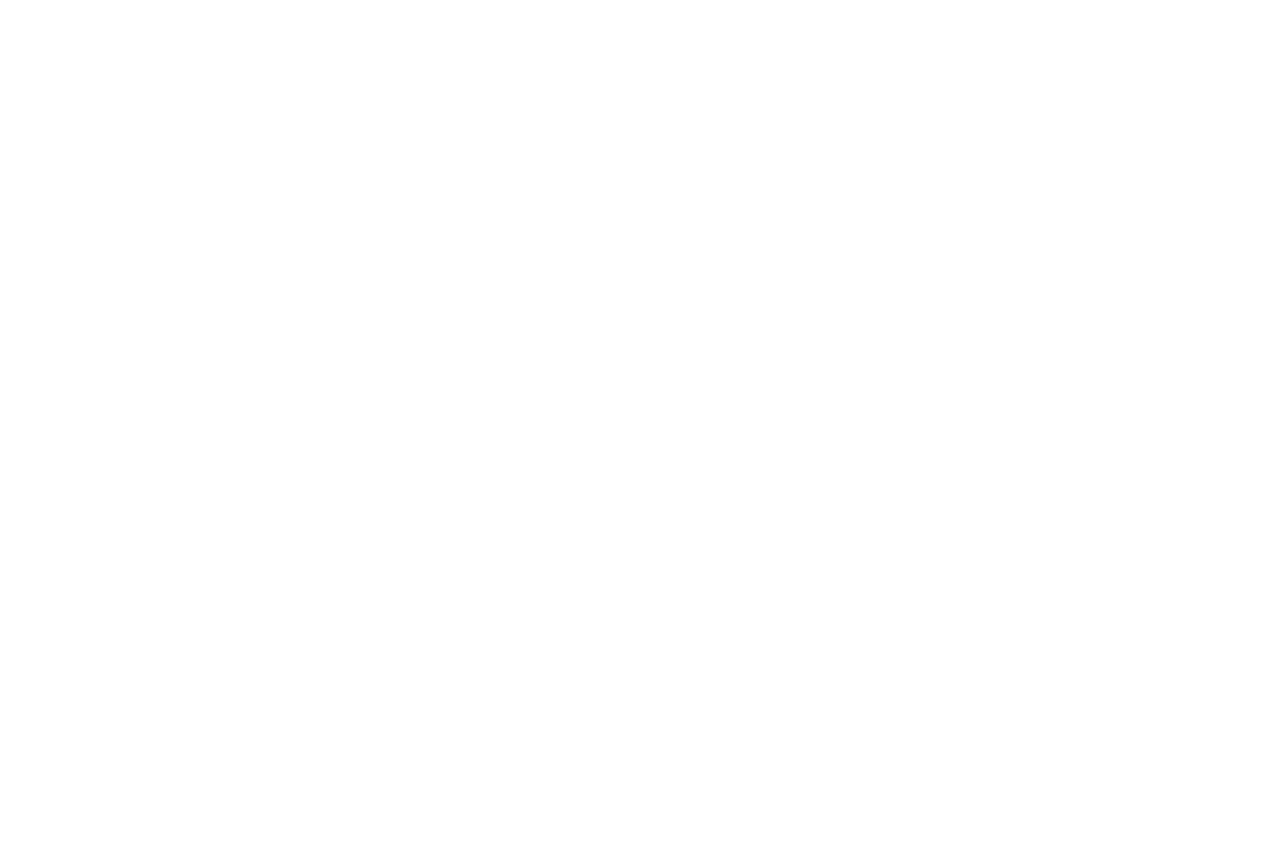
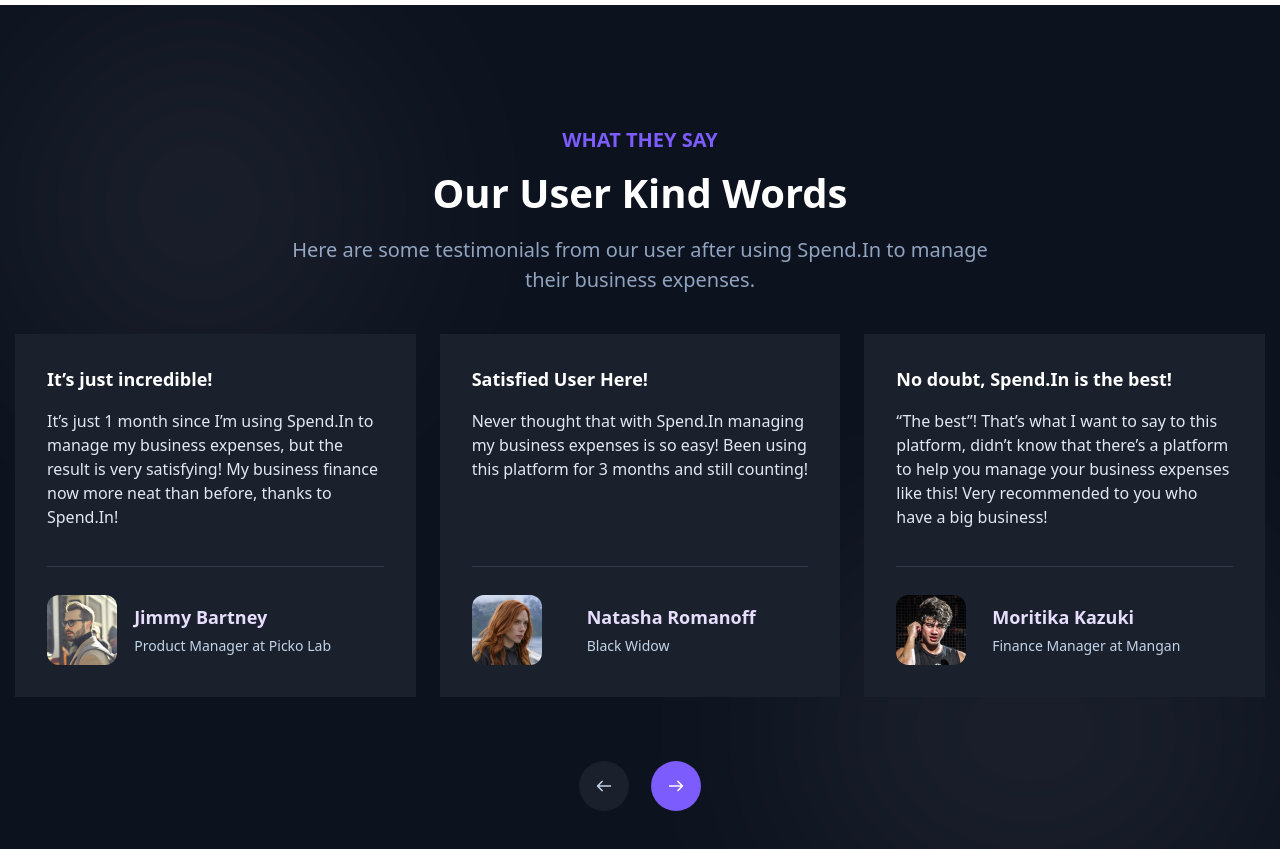
Before and after one commit to brysah/SpendIn, a React (Vite) app in the folder landingpage/: page / in a window 1280 px wide. Shown: the part 3940-4789 px from the top of the page. Before the commit the page ends 3945 px from the top, so only its background shows below. Built offline with nearby package versions, Linux system fonts and the light colour scheme.

Commit message:
feat: add Testimonials section

```diff
--- a/landingpage/src/App.jsx
+++ b/landingpage/src/App.jsx
@@ -8,9 +8,17 @@
 import workitem1 from './assets/workitem-1.png'
 import workitem2 from './assets/workitem-2.png'
 import workitem3 from './assets/workitem-3.png'
+import arrowR from './assets/arrow-right.png'
+import arrowL from './assets/arrow-left.png'
 import { useState } from 'react'
 import { ToggleButton } from './components/ToggleButton'
 import { Stories } from './components/Stories'
+import { testimonials } from './utils/testimonials'
+import { TestimonialCard } from './components/TestmonialCard'
+import { Navigation } from 'swiper/modules';
+import { Swiper, SwiperSlide } from 'swiper/react';
+import 'swiper/css';
+import 'swiper/css/navigation';
 
 function App() {
   const [hasSpend, setHasSpend] = useState(true);
@@ -128,6 +136,45 @@
           <Stories hasSpend={hasSpend} />
         </div>
       </section>
+      <section className="bg-secondary-700 py-[120px] max-w-screen-xl w-full mx-auto px-[15px] relative">
+        <div className="absolute top-0 rounded-full left-0 w-[400px] h-[400px] bg-primary opacity-5 blur-[100px]"></div>
+        <div className="absolute bottom-0 rounded-full right-0 w-[500px] h-[400px] bg-primary opacity-5 blur-[100px]"></div>
+        <div className="mx-auto  max-w-[720px] w-full">
+          <h5 className='text-primary-500 text-[20px] font-semibold mb-2 text-center' >WHAT THEY SAY</h5>
+          <h4 className='font-bold text-[40px] text-primary text-center mb-3'>Our User Kind Words</h4>
+          <p className='text-secondary-300 text-[20px] mb-[39px] text-center'>
+            Here are some testimonials from our user after using Spend.In to manage their business  expenses.</p>
+        </div>
+        <div className="">
+          <Swiper
+            modules={[Navigation]}
+            spaceBetween={24}
+            slidesPerView={3}
+            navigation={{
+              prevEl: '.swiper-button-prev',
+              nextEl: '.swiper-button-next'
+            }}
+          >
+
+            {
+              testimonials?.map((testimonial, index) => (
+                <SwiperSlide key={index}><TestimonialCard user={testimonial} /></SwiperSlide>
+              ))
+            }
+            <div className="flex gap-[20px] max-w-[122px] w-full mx-auto h-[50px] items-center justify-between mt-[64px]">
+              <div className="swiper-button-prev static m-0 after:content-[''] rounded-full bg-primary-500 w-[50px] h-[50px]">
+                <img src={arrowL} alt="left arrow" />
+              </div>
+              <div className="swiper-button-next static m-0 after:content-[''] rounded-full bg-primary-500 w-[50px] h-[50px]">
+                <img src={arrowR} alt="right arrow" />
+              </div>
+            </div>
+
+          </Swiper>
+
+
+        </div>
+      </section>
     </>
   )
 }
--- /dev/null
+++ b/landingpage/src/components/TestmonialCard/index.jsx
@@ -0,0 +1,24 @@
+export function TestimonialCard({ user }) {
+    return (
+        <div className="bg-secondary-500 p-[32px] h-[363px] flex items-start justify-between flex-col">
+            <div className="relative block after:content-[''] after:bg-secondary-300 after:w-full after:h-[1px] after:top-[200px] after:left-[0] after:absolute after:opacity-[0.2]">
+                <h6 className="text-[18px] text-primary font-semibold mb-[16px]" >{user.title}</h6>
+                <p className="text-[16px] text-secondary-100 font-medium mb-[34px]" >{user.description}</p>
+
+            </div>
+
+            <div className="flex items-center justify-between w-[284px] ">
+                <img
+                    src={user.image}
+                    alt={`${user} image`}
+                    className="h-[70px] w-[70px] object-cover rounded-[12px] "
+                />
+
+                <div className="">
+                    <h6 className="font-bold text-[18px] text-primary-100 mb-1">{user.client.name}</h6>
+                    <p className="text-[14px] text-secondary-200">{user.client.job}</p>
+                </div>
+            </div>
+        </div>
+    )
+}
--- a/landingpage/src/index.css
+++ b/landingpage/src/index.css
@@ -1,3 +1,10 @@
 @tailwind base;
 @tailwind components;
 @tailwind utilities;
+
+@layer components {
+    .swiper-button-prev.swiper-button-disabled,
+    .swiper-button-next.swiper-button-disabled{
+      @apply bg-secondary-500 opacity-[100%];
+    }
+  }
--- /dev/null
+++ b/landingpage/src/utils/testimonials.js
@@ -0,0 +1,66 @@
+import user1 from "../assets/jimmy.png";
+import user2 from "../assets/natasha.png";
+import user3 from "../assets/moritika.png";
+
+export const testimonials = [
+  {
+    title: "It’s just incredible!",
+    description:
+      "It’s just 1 month since I’m using Spend.In to manage my business expenses, but the result is very satisfying! My business finance now more neat than before, thanks to Spend.In!",
+    image: user1,
+    client: {
+      name: "Jimmy Bartney",
+      job: "Product Manager at Picko Lab",
+    },
+  },
+  {
+    title: "Satisfied User Here!",
+    description:
+      "Never thought that with Spend.In managing my business expenses is so easy! Been using this platform for 3 months and still counting!",
+    image: user2,
+    client: {
+      name: "Natasha Romanoff",
+      job: "Black Widow",
+    },
+  },
+  {
+    title: "No doubt, Spend.In is the best!",
+    description:
+      "“The best”! That’s what I want to say to this platform, didn’t know that there’s a platform to help you manage your business expenses like this! Very recommended to you who have a big business!",
+    image: user3,
+    client: {
+      name: "Moritika Kazuki",
+      job: "Finance Manager at Mangan",
+    },
+  },
+  {
+    title: "It’s just incredible!",
+    description:
+      "It’s just 1 month since I’m using Spend.In to manage my business expenses, but the result is very satisfying! My business finance now more neat than before, thanks to Spend.In!",
+    image: user1,
+    client: {
+      name: "Jimmy Bartney",
+      job: "Product Manager at Picko Lab",
+    },
+  },
+  {
+    title: "Satisfied User Here!",
+    description:
+      "Never thought that with Spend.In managing my business expenses is so easy! Been using this platform for 3 months and still counting!",
+    image: user2,
+    client: {
+      name: "Natasha Romanoff",
+      job: "Black Widow",
+    },
+  },
+  {
+    title: "No doubt, Spend.In is the best!",
+    description:
+      "“The best”! That’s what I want to say to this platform, didn’t know that there’s a platform to help you manage your business expenses like this! Very recommended to you who have a big business!",
+    image: user3,
+    client: {
+      name: "Moritika Kazuki",
+      job: "Finance Manager at Mangan",
+    },
+  },
+];
```
